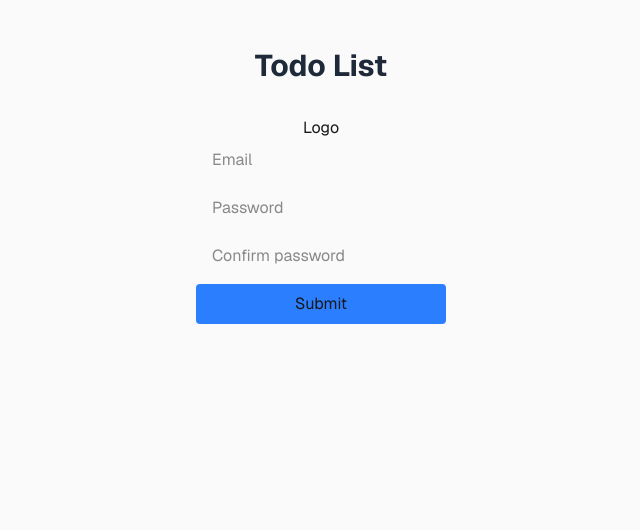
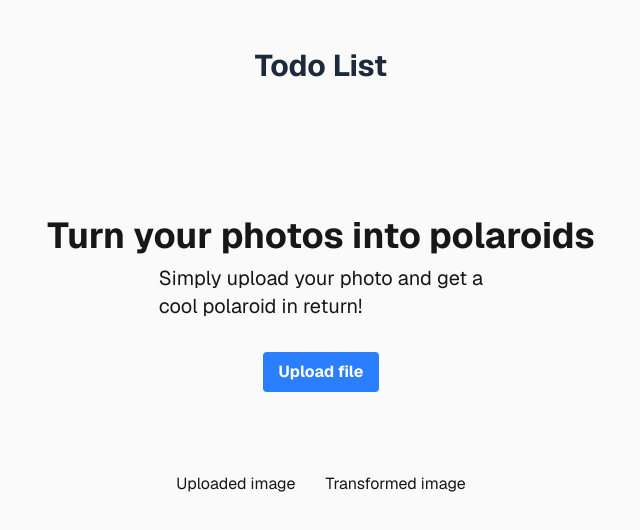
Before and after one commit to zhangzhaosen/bytegrad-nextjs-tutorials, a Next.js app: page / in a window 1280 px wide. Shown: the top 530 px of the page, without its empty margins (319-959 px from the left). Built offline with nearby package versions, Linux system fonts and the light colour scheme; no server answers; the database is empty.

Commit message:
feat: react hook form

```diff
--- /dev/null
+++ b/app/components/FileStack.tsx
@@ -0,0 +1,39 @@
+export default function FileStack() {
+  return (
+    <main className="h-full flex flex-col pt-25 items-center">
+      <h1 className="text-4xl font-bold mb-2">
+        Turn your photos into polaroids
+      </h1>
+
+      <p className="text-xl mb-8">
+        Simply upload your photo and get a
+        <br />
+        cool polaroid in return!
+      </p>
+
+      <button
+        className="
+          bg-blue-500
+          hover:bg-blue-700
+          text-white
+          font-bold
+          py-2
+          px-4
+          rounded
+        "
+      >
+        Upload file
+      </button>
+
+      <section className="flex gap-x-7.5 mt-20">
+        <div>
+          <h2>Uploaded image</h2>
+        </div>
+
+        <div>
+          <h2>Transformed image</h2>
+        </div>
+      </section>
+    </main>
+  );
+}
--- a/app/components/FormWithReactHookFormAndZod.tsx
+++ b/app/components/FormWithReactHookFormAndZod.tsx
@@ -14,6 +14,7 @@ export default function FormWithReactHookFormAndZod() {
     handleSubmit,
     formState: { errors, isSubmitting },
     reset,
+    watch,
     getValues,
     setError,
   } = useForm<SignUpSchema>({
@@ -59,6 +60,12 @@ export default function FormWithReactHookFormAndZod() {
     }
     reset()
   }
+
+  console.log('errors, ', errors)
+
+  register('firstName', {
+    required: 'please input first name',
+  })
 
 
   return (
--- /dev/null
+++ b/app/components/ReactHookForm.tsx
@@ -0,0 +1,36 @@
+'use client'
+import React, { useEffect, useState } from "react"
+import { Control, useFieldArray, useForm, useFormState, useWatch } from "react-hook-form"
+
+
+type FormInputs = {
+  firstName: string
+  lastName: string
+}
+export default function ReactHookForm() {
+  const { register, subscribe } = useForm<FormInputs>()
+
+  useEffect(() => {
+    // make sure to unsubscribe;
+    const callback = subscribe({
+      formState: {
+        values: true,
+      },
+      callback: ({ values }) => {
+        console.log(values)
+      },
+    })
+
+    return () => callback()
+
+    // You can also just return the subscribe
+    // return subscribe();
+  }, [subscribe])
+
+  return (
+    <form>
+      <input {...register("firstName", { required: true })} />
+      <input {...register("lastName", { required: true })} />
+    </form>
+  )
+}
--- a/app/page.tsx
+++ b/app/page.tsx
@@ -6,6 +6,8 @@ import FormWithoutReactHookForm from "./components/FormWithoutReactHookForm";
 import FormWithReactHookForm from "./components/FormWithReactHookForm";
 import FormWithReactHookFormAndZod from "./components/FormWithReactHookFormAndZod";
 import Logo from "./components/Logo";
+import ReactHookForm from "./components/ReactHookForm";
+import FileStack from "./components/FileStack";
 
 type Todo = {
   id: number
@@ -26,8 +28,10 @@ export default async function Home() {
       {/* <App /> */}
       {/* <FormWithoutReactHookForm /> */}
       {/* <FormWithReactHookForm /> */}
-      <Logo />
-      <FormWithReactHookFormAndZod />
+      {/* <Logo />
+      <FormWithReactHookFormAndZod /> */}
+      {/* <ReactHookForm /> */}
+      <FileStack />
 
     </div>
   );
```
